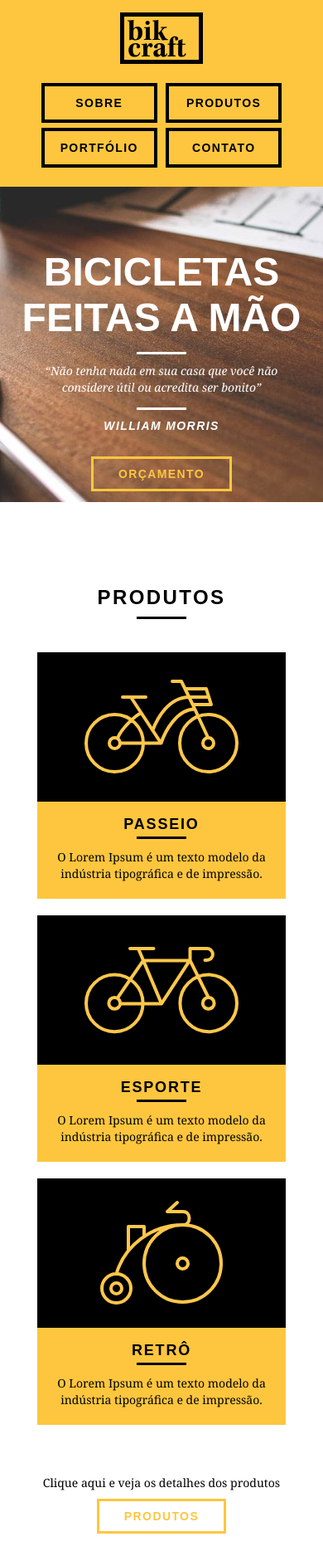
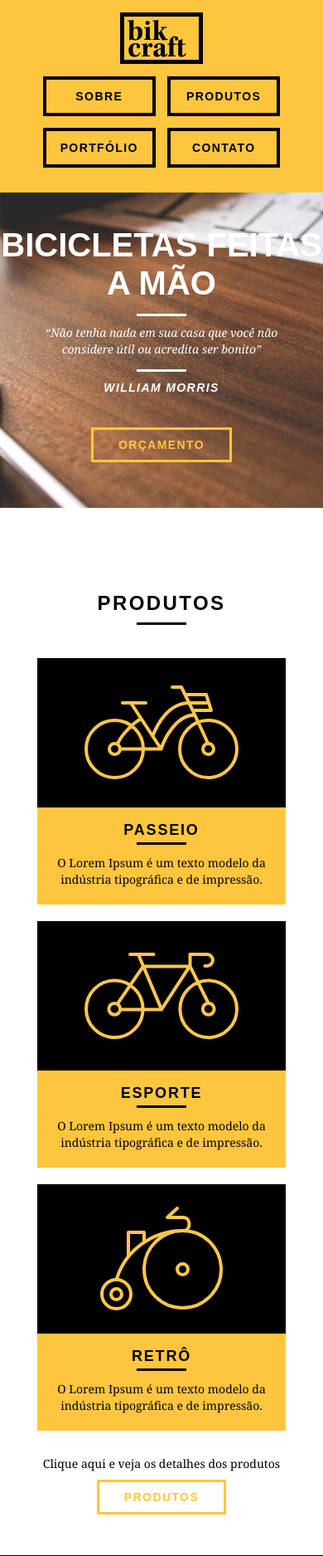
Before and after one commit to vivianequeiroz/bikcraft, a PHP site: page /index.html in a window 390 px wide. Shown: the top 1875 px of the page at 83% size. Run offline with PHP 8.4, Linux system fonts and the light colour scheme.

Commit message:
chore: responsivity of home page conclusion

```diff
--- a/web/css/responsivo.css
+++ b/web/css/responsivo.css
@@ -1,101 +1,102 @@
+/*Estilo para tablets*/
+@media only screen and (min-width: 788px) and (max-width: 979px) {
 
-/* Estilo tablet */
-
-@media only screen and (min-width: 788px) and (max-width: 979px) {
-}
-
-/* Qualidade */
+/*Qualidade Home*/
 .qualidade:after {
-    right: 66px;
+	right: 66px;
 }
 
 .qualidade_lista li {
 	padding: 0 10px;
-	width: 200px;
-	padding-right: 90px;
 }
 
-.qualidade_lista li:nth-child(1) {
-	padding: 0 60px 0 0;
-	margin: 0 85px 0 10px;
-}
-
-
-.qualidade_lista li:nth-child(2) {
-	padding-right: 50px;
-}
-
-.qualidade_lista li p:nth-child(3) {
-	padding-left: 60px;
-	text-align: center;
-}
+/*Footer*/
 
 .quebra {
 	margin-bottom: 0 auto;
 }
 
 .footer_redes {
-	margin-bottom: 0;
-	height: 140px;
+	margin-bottom: 0px;
+
 }
 
 .footer_redes ul li a {
 	padding: 6px;
 }
 
+.footer_contato {
+	background: #000;
+}
+
 .footer_redes ul li a img{
 	width: 26px;
 	height: 26px;
 }
+}
 
 
 
-
-
-
-/* Estilo smartphone */
-
+/*Estilo para smartphone*/
 @media only screen and (max-width: 787px) {
 
-/* Começa Header */
+/*Header*/
 .header {
 	position: relative;
-	padding-bottom: 0;
+	padding-bottom: 0px;
 }
 
 .header img {
-	margin: 0 auto 20px auto;
+	margin: 0 auto 10px auto;
 }
-
 
 .header_menu {
 	text-align: center;
 }
 
 .header_menu ul li {
-	margin: 3px;
+	margin: 5px;
 }
+
 .header_menu ul li a {
 	border: 4px solid #000;
-	width: 140px;
+	width: 136px;
 	display: block;
+	float: left;
 }
 
 .header_menu ul li a:hover {
-	border-color: #FFF;
+	border-color: #fff;
 }
 
-/* Introdução */
+/*Introducao*/
+
+.introducao h1 {
+	font-size: 40px;
+}
 
 .introducao {
-	margin-top: 0;
-	padding-top: 75px;
+	margin-top: 0px;
+	padding-top: 40px;
 	background: url("../img/bg-mobile.jpg") no-repeat center;
 	background-size: cover;
 }
 
-.quote-externo {
-	margin-bottom: 38px;
+/*Call*/
+.call {
+	padding-top: 10px;
+}
+
+/*Qualidade Home*/
+.qualidade:after {
+	display: none;
+}
+
+.footer {
+	height: 500px;
+}
+.copy {
+	margin-top: 0;
 }
 
 }
```
